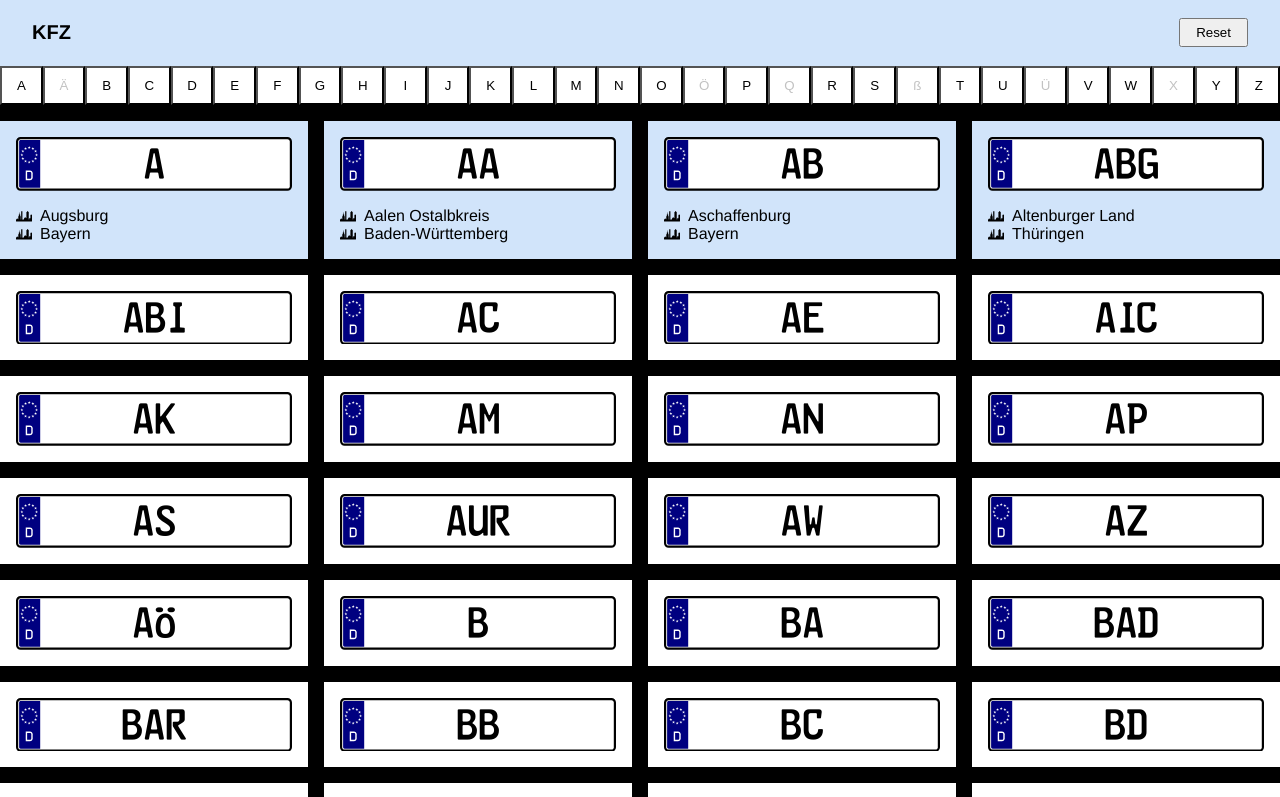
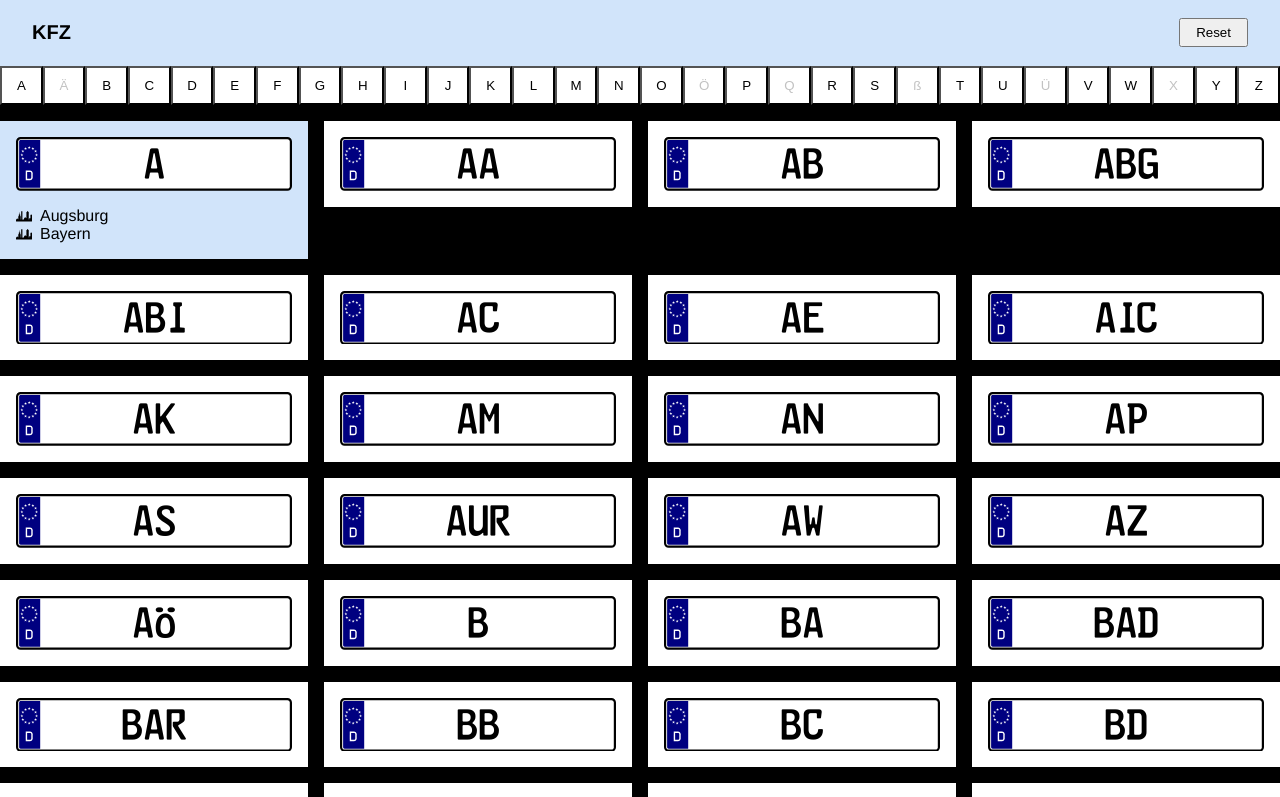
Before and after one commit to maurer2/kfz, a Vue app: page / in a window 1280 px wide. Shown: the top 797 px of the page. Built offline with nearby package versions, Linux system fonts and the light colour scheme.

Commit message:
added single element click

```diff
--- a/src/App.vue
+++ b/src/App.vue
@@ -10,7 +10,7 @@ export default {
 };
 </script>
 
-<style>
+<style lang="scss">
 html,
 body {
   margin: 0;
@@ -61,4 +61,17 @@ a {
   font-family: plateFontNew;
   src: url('./assets/fontNew.woff');
 }
+
+.media {
+  display: flex;
+  align-items: flex-start;
+
+  .media-image {
+    flex-grow: 0;
+  }
+
+  .media-content {
+    flex-grow: 1;
+  }
+}
 </style>
--- a/src/components/List.vue
+++ b/src/components/List.vue
@@ -1,8 +1,8 @@
 <template>
   <ul class="plateslist">
     <li class="plateslist-entry" v-for="(entry, index) in entries" :key="entry.key"
-      :class="{ 'plateslist-entry---is-active': isActiveRow(index) }" @click.prevent="activateRow(index)">
-      <plate :plate="entry" :isExpanded="isActiveRow(index)"></plate>
+      @click.prevent="toggleActiveEntry(index)">
+      <plate :plate="entry" :isExpanded="isActiveEntry(index)"></plate>
     </li>
   </ul>
 </template>
@@ -23,6 +23,7 @@ export default {
     return {
       numberOfItemsPerRow: 4,
       expandedRow: 0,
+      activeEntry: 0,
     };
   },
   computed: {
@@ -37,11 +38,25 @@ export default {
 
       return index >= lowerBound && index < upperBound;
     },
+    isActiveEntry(index) {
+      return index === this.activeEntry;
+    },
     activateRow(index) {
       this.expandedRow = Math.floor(index / this.numberOfItemsPerRow);
     },
+    toggleActiveEntry(index) {
+      if (this.activeEntry === index) {
+        this.activeEntry = -1;
+
+        return;
+      }
+      this.activeEntry = index;
+    },
     resetRow() {
       this.expandedRow = 0;
+    },
+    resetList() {
+      this.activeEntry = -1;
     },
   },
 };
@@ -55,17 +70,12 @@ export default {
     display: flex;
     margin: $spacing ($spacing * -1);
     flex-wrap: wrap;
+    align-items: flex-start;
   }
 
   .plateslist-entry {
     margin: $spacing;
-    background: white;
     //flex-basis: calc(#{percentage(1/$number-of-items)} - #{$spacing * ($number-of-items - 1)});
     flex-basis: calc(#{percentage(1/$number-of-items)} - #{$spacing * 2});
-    overflow: hidden;
-  }
-
-  .plateslist-entry---is-active {
-    background: #d1e4fa;
   }
 </style>
--- a/src/components/Plate.vue
+++ b/src/components/Plate.vue
@@ -1,11 +1,11 @@
 <template>
-  <a href="#0" class="plate plate--card" :class="{ 'plate--is-expanded': isExpanded }">
+  <a href="#0" class="card" :class="{ 'card--is-expanded': isExpanded }">
     <header class="card-header">
-      <PlateImage :plate="plate.key" class="card-title"></PlateImage>
+      <PlateImage :plate="plate.key"></PlateImage>
     </header>
     <div class="card-body">
-      <div class="plate-value">
-        <svg x="0px" y="0px" viewBox="0 0 962 800" xml:space="preserve" class="plate-value-icon">
+      <div class="media">
+        <svg class="media-image icon" x="0px" y="0px" viewBox="0 0 962 800" xml:space="preserve">
 	        <path d="M959.1,404.35l-37.6-35.8c-3.9-3.9-10.3-3.9-14.2,0l-37.6,35.8c-1.9,1.899-2.9,4.399-2.9,7.1v178.5c0,5.5-4.5,10-10,10
 			h-55.2c-5.5,0-10,4.5-10,10v55.701c0,5.5-4.5,10-10,10h-5.1c-5.5,0-10-4.5-10-10v-432.4c0-5.5-4.5-10-10-10h-13.3
 			c-5.5,0-10-4.5-10-10v-27c0-5.5-4.5-10-10-10H669c-5.5,0-10,4.5-10,10v27c0,5.5-4.5,10-10,10h-12.8c-5.5,0-10,4.5-10,10
@@ -17,12 +17,12 @@
 			c-6.1,0-11,4.899-11,11V651.15c0,9.5-9.3,13.699-15.2,6.299L79.7,603.65c-4.7-5.9-12.5-5.9-17.2,0l-60.3,76
 			c-1.4,1.799-2.2,4-2.2,6.199v89.9c0,5.5,4.5,10,10,10h471h471c5.5,0,10-4.5,10-10v-364.4C962,408.75,961,406.25,959.1,404.35z"/>
         </svg>
-        <span class="plate-value-text">
+        <span class="media-content text">
           {{ plate.district }}
         </span>
       </div>
-      <div class="plate-value">
-        <svg x="0px" y="0px" viewBox="0 0 962 800" xml:space="preserve" class="plate-value-icon">
+      <div class="media">
+        <svg class="media-image icon" x="0px" y="0px" viewBox="0 0 962 800" xml:space="preserve">
 	        <path d="M959.1,404.35l-37.6-35.8c-3.9-3.9-10.3-3.9-14.2,0l-37.6,35.8c-1.9,1.899-2.9,4.399-2.9,7.1v178.5c0,5.5-4.5,10-10,10
 			h-55.2c-5.5,0-10,4.5-10,10v55.701c0,5.5-4.5,10-10,10h-5.1c-5.5,0-10-4.5-10-10v-432.4c0-5.5-4.5-10-10-10h-13.3
 			c-5.5,0-10-4.5-10-10v-27c0-5.5-4.5-10-10-10H669c-5.5,0-10,4.5-10,10v27c0,5.5-4.5,10-10,10h-12.8c-5.5,0-10,4.5-10,10
@@ -34,7 +34,7 @@
 			c-6.1,0-11,4.899-11,11V651.15c0,9.5-9.3,13.699-15.2,6.299L79.7,603.65c-4.7-5.9-12.5-5.9-17.2,0l-60.3,76
 			c-1.4,1.799-2.2,4-2.2,6.199v89.9c0,5.5,4.5,10,10,10h471h471c5.5,0,10-4.5,10-10v-364.4C962,408.75,961,406.25,959.1,404.35z"/>
         </svg>
-        <span class="plate-value-text">
+        <span class="media-content text">
           {{ plate.state }}
         </span>
       </div>
@@ -67,13 +67,15 @@ export default {
 </script>
 
 <style lang="scss" scoped>
-  .plate {
+  .card {
     display: block;
     padding: 1rem;
+    background: #fff;
+    color: #000;
     text-decoration: none;
 
-    &--card {
-      min-height: 100%;
+    &--is-expanded {
+      background: #d1e4fa;
     }
   }
 
@@ -83,20 +85,13 @@ export default {
     display: none;
     text-align: left;
 
-    .plate--is-expanded & {
+    .card--is-expanded & {
       display: block;
       margin-top: 1rem;
     }
   }
 
-  .plate-value {
-    display: flex;
-    width: 100%;
-    align-items: flex-start;
-    color: #000;
-  }
-
-  .plate-value-icon {
+  .icon {
     width: 1rem;
     height: 1rem;
     padding-right: 0.5rem;
@@ -105,7 +100,5 @@ export default {
     flex-grow: 0;
   }
 
-  .plate-value-text {
-    flex-grow: 1;
-  }
+  .text {}
 </style>
```
